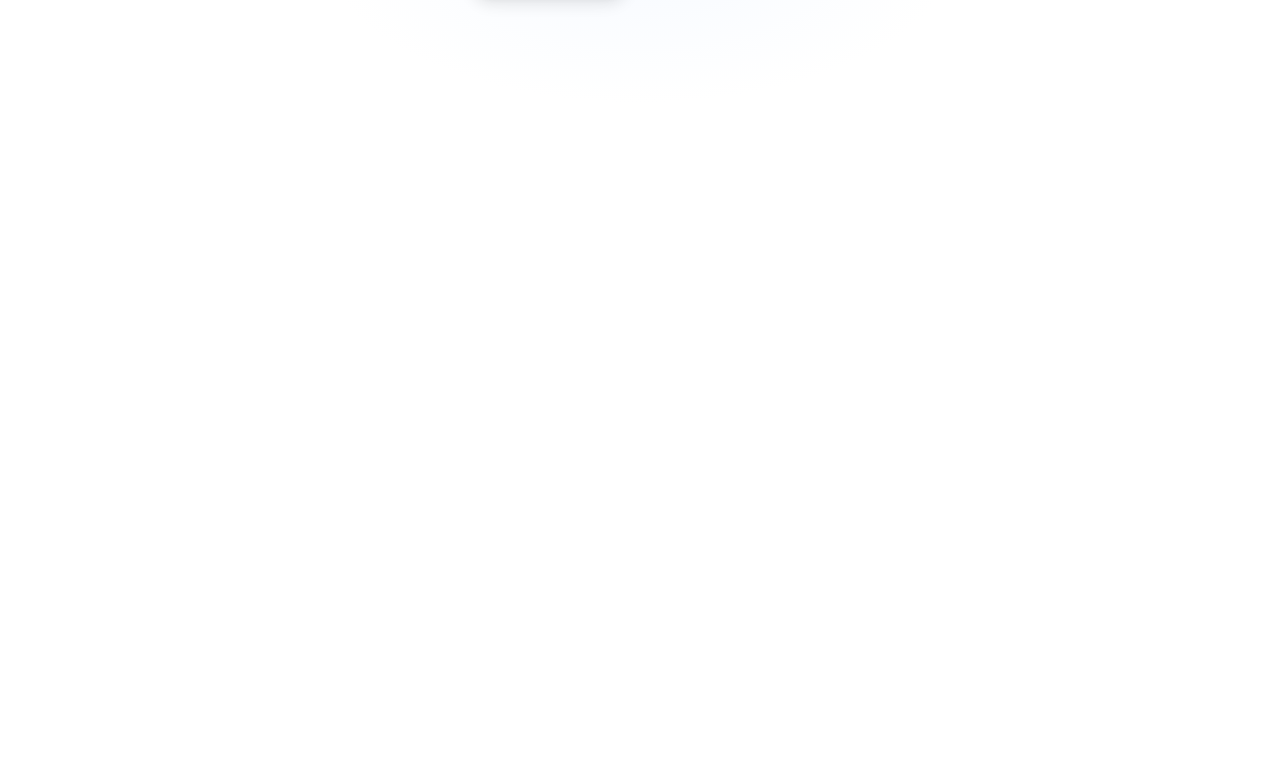
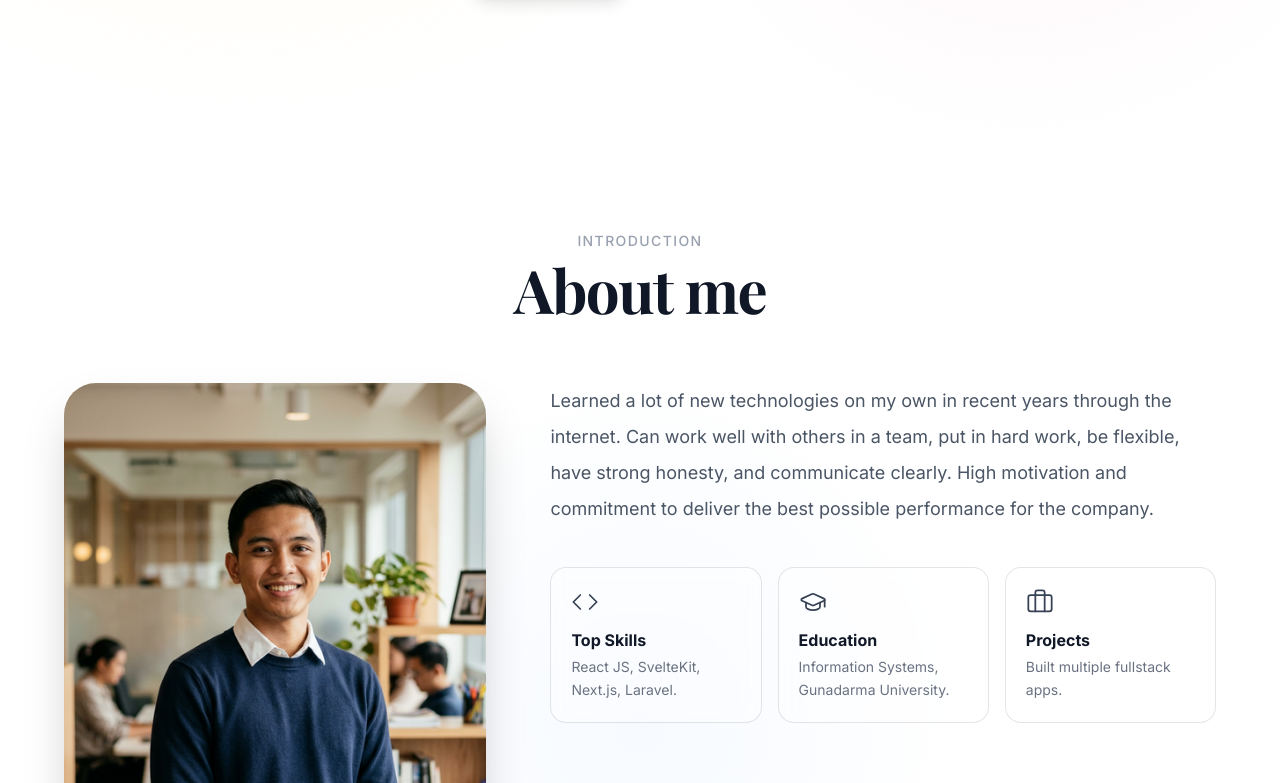
Before and after one commit to kupzed/my-portfolio, a Next.js app: page / in a window 1280 px wide. Shown: the part 697-1480 px from the top of the page. Before the commit the page ends 800 px from the top, so only its background shows below. Built offline with nearby package versions, Linux system fonts and the light colour scheme; a web font is replaced by a local one.

Commit message:
Add: about pages (beta)

```diff
--- a/src/app/page.tsx
+++ b/src/app/page.tsx
@@ -1,11 +1,13 @@
 import Navbar from "@/components/Navbar";
 import HeroSection from "@/components/HeroSection";
+import AboutSection from "@/components/AboutSection";
 
 export default function Home() {
   return (
     <main className="mesh-bg min-h-screen">
       <Navbar />
       <HeroSection />
+      <AboutSection />
     </main>
   );
 }
--- /dev/null
+++ b/src/components/AboutSection.tsx
@@ -0,0 +1,134 @@
+"use client";
+
+import { motion } from "framer-motion";
+import { Code, GraduationCap, Briefcase } from "lucide-react";
+import Image from "next/image";
+
+const cards = [
+  {
+    icon: Code,
+    title: "Top Skills",
+    text: "React JS, SvelteKit, Next.js, Laravel.",
+  },
+  {
+    icon: GraduationCap,
+    title: "Education",
+    text: "Information Systems, Gunadarma University.",
+  },
+  {
+    icon: Briefcase,
+    title: "Projects",
+    text: "Built multiple fullstack apps.",
+  },
+];
+
+const sectionVariants = {
+  hidden: {},
+  visible: {
+    transition: { staggerChildren: 0.12, delayChildren: 0.1 },
+  },
+};
+
+const fadeUp = {
+  hidden: { opacity: 0, y: 40 },
+  visible: {
+    opacity: 1,
+    y: 0,
+    transition: {
+      duration: 0.6,
+      ease: [0.25, 0.46, 0.45, 0.94] as [number, number, number, number],
+    },
+  },
+};
+
+export default function AboutSection() {
+  return (
+    <section id="about" className="relative px-5 py-24 md:py-32">
+      <div className="mx-auto max-w-6xl">
+        {/* ── Header ── */}
+        <motion.div
+          variants={sectionVariants}
+          initial="hidden"
+          whileInView="visible"
+          viewport={{ once: true, amount: 0.3 }}
+          className="mb-16 text-center"
+        >
+          <motion.p
+            variants={fadeUp}
+            className="mb-2 text-sm font-medium uppercase tracking-widest text-gray-400 dark:text-gray-500"
+          >
+            Introduction
+          </motion.p>
+          <motion.h2
+            variants={fadeUp}
+            className="font-serif text-4xl font-bold tracking-tight text-gray-900 dark:text-white sm:text-5xl md:text-6xl"
+            style={{ fontFamily: "var(--font-serif)" }}
+          >
+            About me
+          </motion.h2>
+        </motion.div>
+
+        {/* ── 2-Column Layout ── */}
+        <motion.div
+          variants={sectionVariants}
+          initial="hidden"
+          whileInView="visible"
+          viewport={{ once: true, amount: 0.2 }}
+          className="grid grid-cols-1 items-start gap-12 lg:grid-cols-5 lg:gap-16"
+        >
+          {/* ── Left: Portrait (40%) ── */}
+          <motion.div variants={fadeUp} className="lg:col-span-2">
+            <div className="relative aspect-3/4 w-full overflow-hidden rounded-4xl shadow-2xl">
+              <Image
+                src="/about-portrait.png"
+                alt="Riza Fahdan Syahda — Portrait"
+                fill
+                className="object-cover"
+              />
+            </div>
+          </motion.div>
+
+          {/* ── Right: Text & Cards (60%) ── */}
+          <div className="lg:col-span-3">
+            <motion.p
+              variants={fadeUp}
+              className="mb-10 text-base leading-relaxed text-gray-600 dark:text-gray-300 md:text-lg md:leading-loose"
+            >
+              Learned a lot of new technologies on my own in recent years
+              through the internet. Can work well with others in a team, put in
+              hard work, be flexible, have strong honesty, and communicate
+              clearly. High motivation and commitment to deliver the best
+              possible performance for the company.
+            </motion.p>
+
+            {/* ── Cards Grid ── */}
+            <motion.div
+              variants={sectionVariants}
+              className="grid grid-cols-1 gap-4 sm:grid-cols-2 lg:grid-cols-3"
+            >
+              {cards.map((card) => (
+                <motion.div
+                  key={card.title}
+                  variants={fadeUp}
+                  className="group rounded-2xl border border-black/10 bg-white/40 p-5 backdrop-blur-sm transition-all duration-300 hover:border-black/25 hover:shadow-lg dark:border-white/10 dark:bg-white/5 dark:hover:border-white/30 dark:hover:shadow-white/5"
+                >
+                  <card.icon
+                    size={28}
+                    className="mb-3 text-gray-700 dark:text-gray-300"
+                    strokeWidth={1.5}
+                  />
+                  <h3 className="mb-1 text-base font-bold text-gray-900 dark:text-white">
+                    {card.title}
+                  </h3>
+                  <p className="text-sm leading-relaxed text-gray-500 dark:text-gray-400">
+                    {card.text}
+                  </p>
+                </motion.div>
+              ))}
+            </motion.div>
+          </div>
+        </motion.div>
+      </div>
+    </section>
+  );
+}
```
Also changed, not shown: public/about-portrait.png (added).
